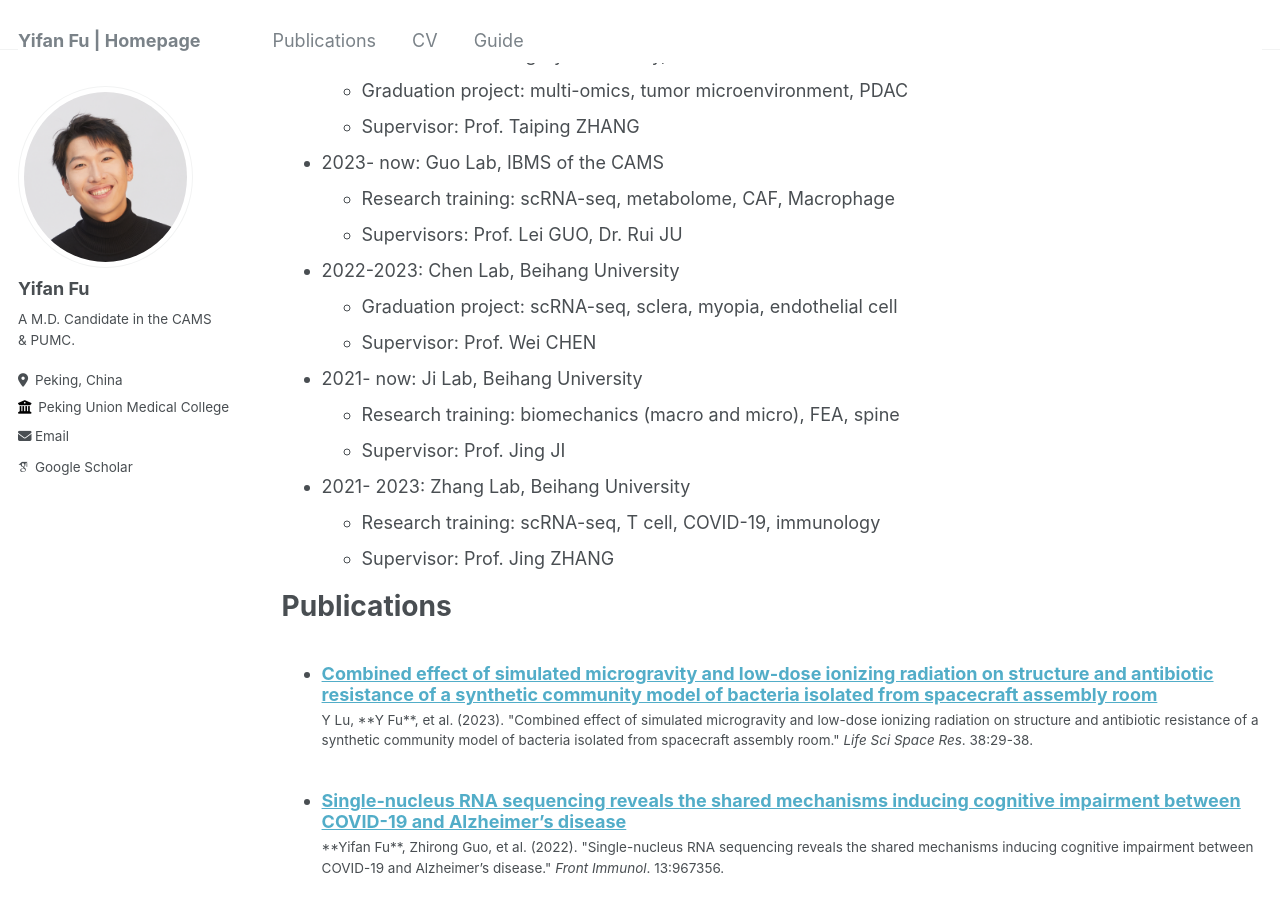
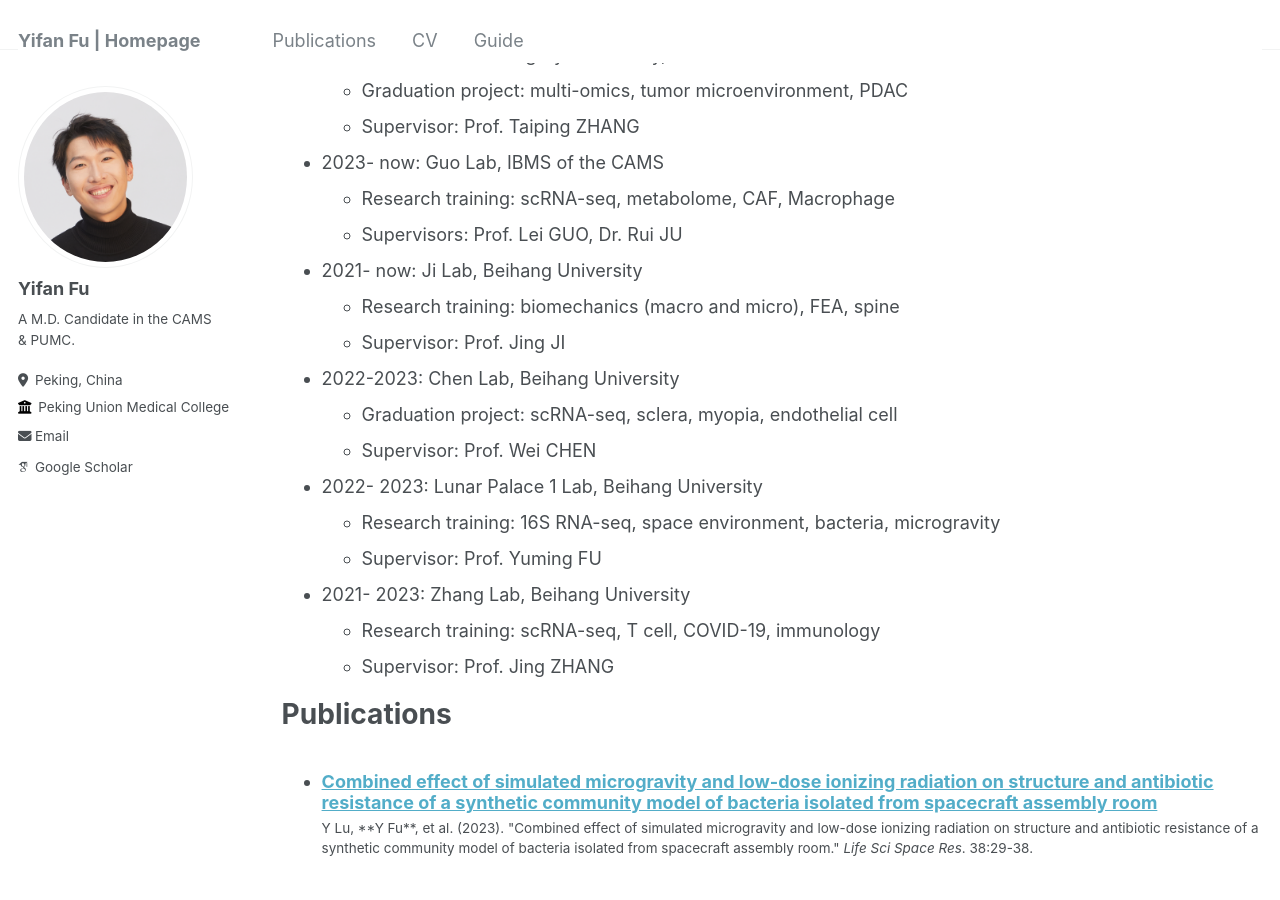
Before and after one commit to yifanfu01/yifanfu01.github.io, a Jekyll site: the page built from _pages/cv.md, in a window 1280 px wide and 900 px high, scrolled down 308 px. Built offline with Jekyll 4.4.1, drawn with Linux system fonts in a browser that asks for light colours; some web fonts are replaced.

Commit message:
Update cv.md

```diff
--- a/_pages/cv.md
+++ b/_pages/cv.md
@@ -23,12 +23,15 @@ Lab experience
 * 2023- now: Guo Lab, IBMS of the CAMS
   * Research training: scRNA-seq, metabolome, CAF, Macrophage
   * Supervisors: Prof. Lei GUO, Dr. Rui JU
+* 2021- now: Ji Lab, Beihang University
+  * Research training: biomechanics (macro and micro), FEA, spine
+  * Supervisor: Prof. Jing JI
 * 2022-2023: Chen Lab, Beihang University
   * Graduation project: scRNA-seq, sclera, myopia, endothelial cell
   * Supervisor: Prof. Wei CHEN
-* 2021- now: Ji Lab, Beihang University
-  * Research training: biomechanics (macro and micro), FEA, spine
-  * Supervisor: Prof. Jing JI
+* 2022- 2023: Lunar Palace 1 Lab, Beihang University
+  * Research training: 16S RNA-seq, space environment, bacteria, microgravity
+  * Supervisor: Prof. Yuming FU
 * 2021- 2023: Zhang Lab, Beihang University
   * Research training: scRNA-seq, T cell, COVID-19, immunology
   * Supervisor: Prof. Jing ZHANG
```
